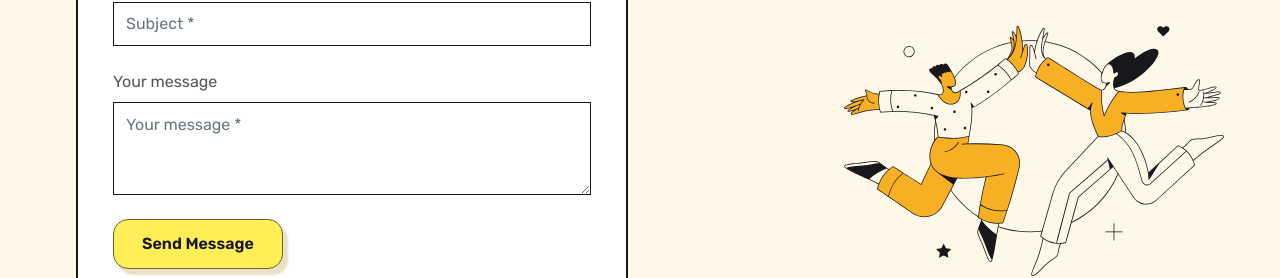
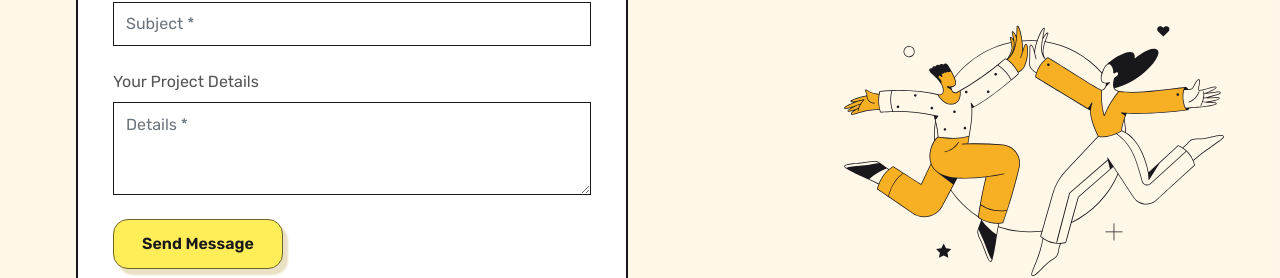
Before and after one commit to developedbyumair/Umair-Ali-01.github.io, a Next.js app: page / in a window 1280 px wide. Shown: the part 6327-6605 px from the top of the page. Built offline with nearby package versions, Linux system fonts and the light colour scheme.

Commit message:
Update Contact.js

```diff
--- a/src/components/Contact.js
+++ b/src/components/Contact.js
@@ -130,13 +130,13 @@ const Contact = () => {
                   </div>
                   <div className="col-md-12">
                     <div className="form-group">
-                      <label className="form-label">Your message</label>
+                      <label className="form-label">Your Project Details</label>
                       <textarea
                         name="message"
                         onChange={(e) => onChange(e)}
                         value={message}
                         id="message"
-                        placeholder="Your message *"
+                        placeholder="Details *"
                         rows={3}
                         className={`form-control ${
                           error ? (message.length !== 0 ? "" : "invalid") : ""
```
